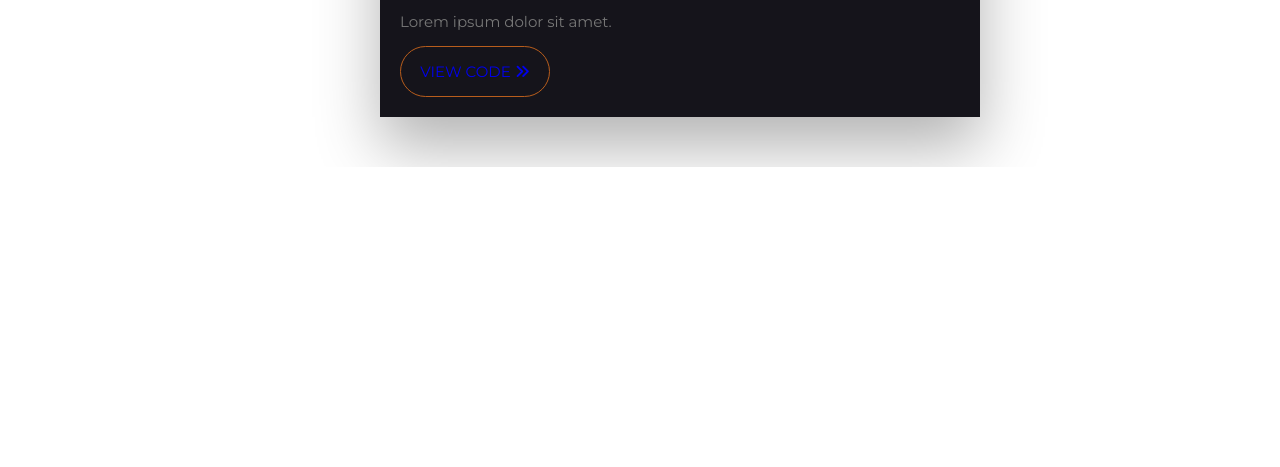
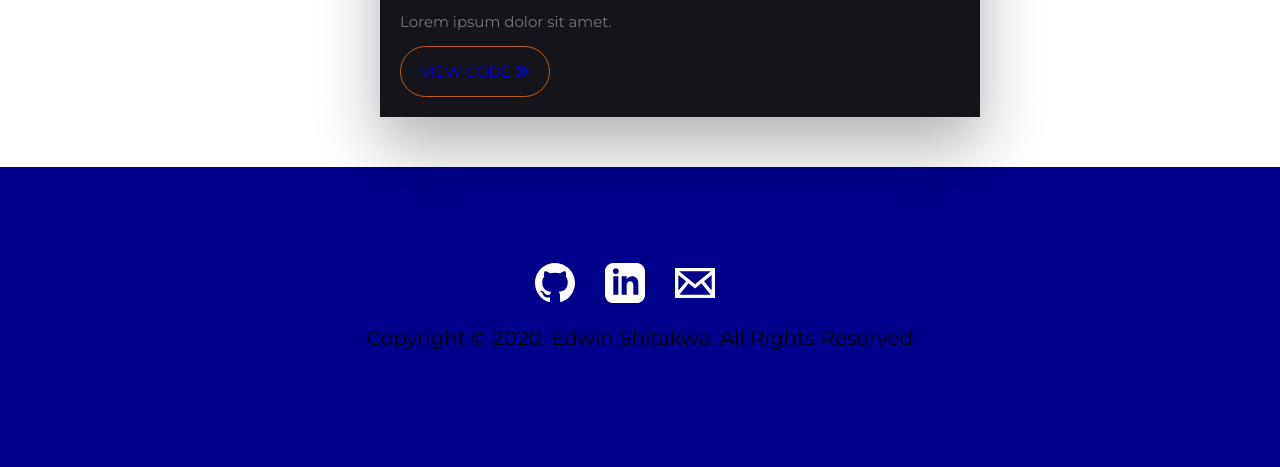
Before and after one commit to edwin001-tech/portfolio, a website: page index.html in a window 1280 px wide. Shown: the part 4905-5372 px from the top of the page. Before the commit the page ends 5072 px from the top, so only its background shows below. Drawn offline with Linux system fonts and the light colour scheme.

Commit message:
markup for footer

```diff
--- a/css/style.css
+++ b/css/style.css
@@ -312,3 +312,41 @@ body {
       outline: none;
       cursor: pointer;
   }
+
+  .footer {
+    height: 30rem;
+    background-color: darkblue;
+    margin-left: 0rem;
+
+
+  }
+
+  .footer__container {
+    display: flex;
+    flex-direction: column;
+    justify-content: center;
+    align-items: center;
+    width: 100%;
+    height: 100%; }
+
+  .icon {
+    width: 40px;
+    margin-right: 3rem;
+  }
+
+.footer__icons{
+  display: flex;
+  flex-direction: row;
+  justify-content: space-between;
+
+}
+
+.footer__description {
+  display: block;
+  margin-top: 2rem;
+  font-size: 2rem; }
+  @media only screen and (max-width: 25em) {
+    .footer__description {
+      font-size: 1.5rem;
+    }
+  }
--- a/index.html
+++ b/index.html
@@ -168,5 +168,41 @@
           </div>
       </div>
   </div>
+</section>
+
+  <footer class="footer">
+    <div class="footer__container">
+      <div class="footer__icons">
+        <a
+          class="social-link"
+          rel="noopener"
+          target="_blank"
+          href="https://github.com/edwin001-tech"
+        >
+          <img class="icon" src="./img/github.svg" alt="Github logo." />
+        </a>
+
+        <a
+          class="social-link"
+          rel="noopener"
+          target="_blank"
+          href="https://www.linkedin.com/in/edwin-salikho-535a5717b/"
+          ><img class="icon" src="./img/linkedin.svg" alt="Linkedin logo."
+        /></a>
+
+        <a
+          class="social-link"
+          rel="noopener"
+          target="_blank"
+          href="mailto:edwinshitakwa8@gmail.com"
+        >
+          <img class="icon" src="./img/email.svg" alt="Email logo." />
+        </a>
+      </div>
+      <p class="footer__description">
+        Copyright &copy; 2020. Edwin Shitakwa. All Rights Reserved
+      </p>
+    </div>
+  </footer>
 </body>
 </html>
```
Also changed, not shown: img/email.svg (added), img/github.svg (added), img/linkedin.svg (added).
